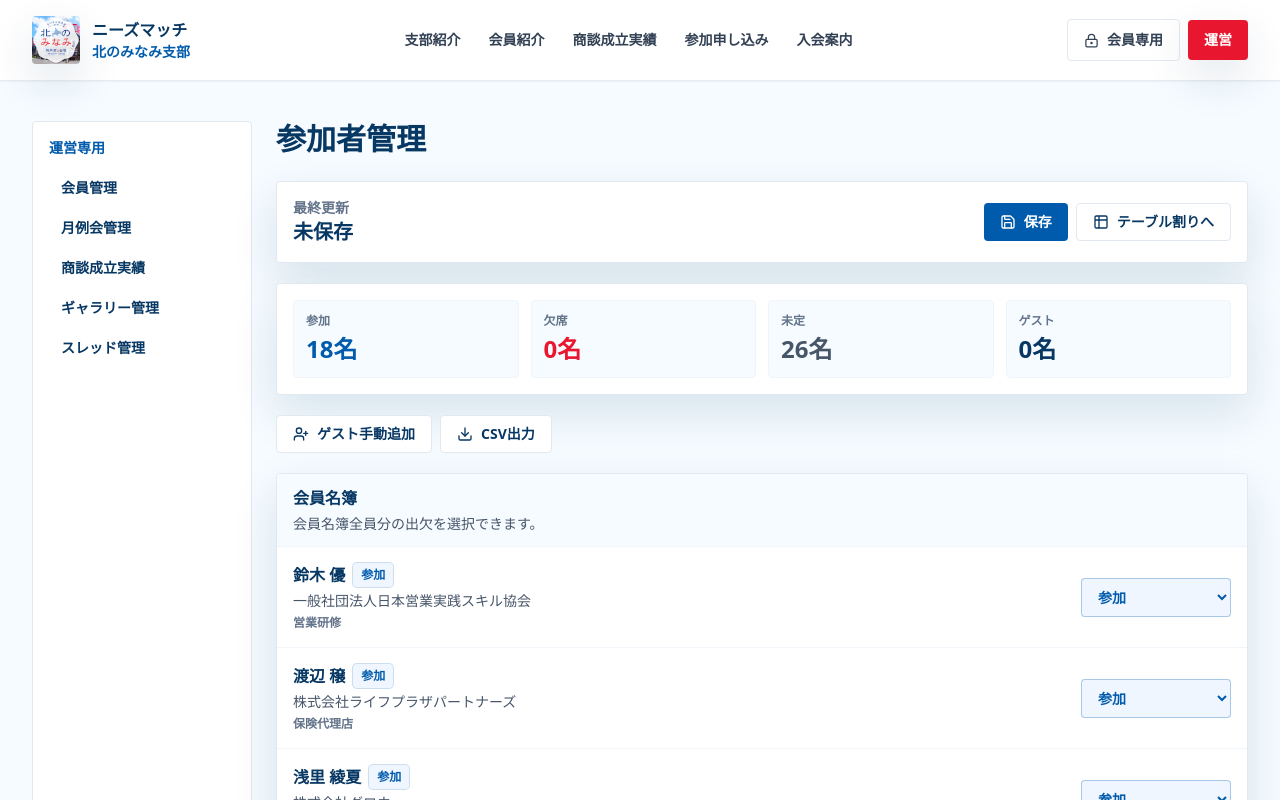
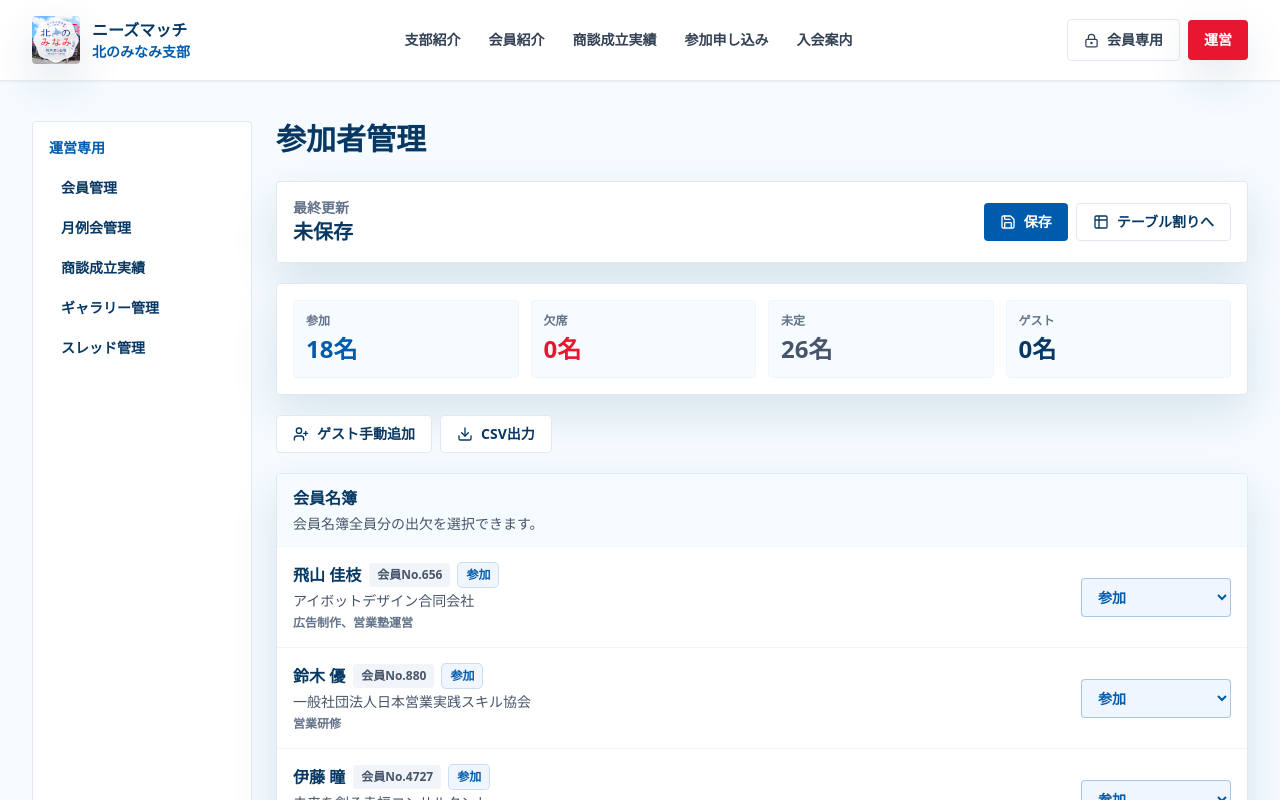
Before and after one commit to shimurasan99/needsmatch-kitanominami, a Next.js app: page /admin/meetings/meeting-2026-07/participants in a window 1280 px wide. Shown: the top 800 px of the page. Built offline with nearby package versions, Linux system fonts and the light colour scheme.

Commit message:
会員表示変更など

```diff
--- a/app/members/[id]/page.tsx
+++ b/app/members/[id]/page.tsx
@@ -13,7 +13,7 @@ export default function MemberDetailPage({ params }: { params: { id: string } })
       <div className="grid gap-8 rounded border border-slate-200 bg-white p-6 shadow-soft md:grid-cols-[240px_1fr]">
         <Image src={member.profileImageUrl} alt={member.name} width={320} height={320} className="aspect-square w-full rounded object-cover" />
         <div>
-          <p className="text-sm font-bold text-forest">{member.memberNo}</p>
+          <p className="text-sm font-bold text-forest">会員No.{member.memberNo}</p>
           <h1 className="mt-2 text-4xl font-black text-deep">{member.name}</h1>
           <p className="mt-2 text-slate-600">{member.kana}</p>
           <div className="mt-5 flex flex-wrap gap-2">
--- a/components/admin/member-edit-form.tsx
+++ b/components/admin/member-edit-form.tsx
@@ -44,7 +44,7 @@ export function MemberEditForm({ member }: { member: Member }) {
     <div className="grid gap-6 lg:grid-cols-[260px_1fr]">
       <aside className="rounded border border-slate-200 bg-white p-5 shadow-soft">
         <Image src={profileImageUrl || "/images/member-1.svg"} alt={member.name} width={260} height={260} className="aspect-square w-full rounded object-cover" />
-        <p className="mt-4 text-xs font-bold text-forest">{member.memberNo}</p>
+        <p className="mt-4 text-xs font-bold text-forest">会員No.{member.memberNo}</p>
         <h2 className="mt-1 text-2xl font-black text-deep">{member.name}</h2>
         <p className="mt-1 text-sm text-slate-600">{member.email}</p>
       </aside>
--- a/components/admin/member-management.tsx
+++ b/components/admin/member-management.tsx
@@ -25,7 +25,7 @@ export function MemberManagement({ initialMembers }: { initialMembers: Member[]
     isTableLeader: false
   });
 
-  const sortedMembers = useMemo(() => members, [members]);
+  const sortedMembers = useMemo(() => [...members].sort((a, b) => Number(a.memberNo) - Number(b.memberNo)), [members]);
 
   function addMember(event: FormEvent<HTMLFormElement>) {
     event.preventDefault();
@@ -186,7 +186,7 @@ export function MemberManagement({ initialMembers }: { initialMembers: Member[]
                 <td className="p-3">
                   <div className="flex items-center gap-3">
                     <Image src={member.profileImageUrl} alt="" width={40} height={40} className="h-10 w-10 rounded object-cover" />
-                    <div><p className="font-bold">{member.name}</p><p className="text-xs text-slate-500">{member.memberNo}</p></div>
+                    <div><p className="font-bold">{member.name}</p><p className="text-xs text-slate-500">会員No.{member.memberNo}</p></div>
                   </div>
                 </td>
                 <td className="p-3">{member.industry}</td>
--- a/components/admin/participant-manager.tsx
+++ b/components/admin/participant-manager.tsx
@@ -85,6 +85,7 @@ export function ParticipantManager({
   }, [initialMembers, statuses]);
 
   const attendingMembers = useMemo(() => initialMembers.filter((member) => statuses[member.id] === "参加"), [initialMembers, statuses]);
+  const sortedMembers = useMemo(() => [...initialMembers].sort((a, b) => Number(a.memberNo) - Number(b.memberNo)), [initialMembers]);
   const totalAttendees = attendingMembers.length + guests.length;
 
   function updateStatus(memberId: string, status: MemberAttendanceStatus) {
@@ -240,13 +241,14 @@ export function ParticipantManager({
           <h2 className="font-black text-deep">会員名簿</h2>
           <p className="mt-1 text-sm text-slate-600">会員名簿全員分の出欠を選択できます。</p>
         </div>
-        {initialMembers.map((member) => {
+        {sortedMembers.map((member) => {
           const status = statuses[member.id] ?? "未定";
           return (
             <div key={member.id} className="grid gap-3 border-b border-slate-100 p-4 last:border-b-0 sm:grid-cols-[1fr_150px] sm:items-center">
               <div className="min-w-0">
                 <div className="flex flex-wrap items-center gap-2">
                   <p className="font-bold text-deep">{member.name}</p>
+                  <span className="rounded bg-slate-100 px-2 py-1 text-xs font-bold text-slate-600">会員No.{member.memberNo}</span>
                   <span className={`rounded px-2 py-1 text-xs font-bold ${statusBadgeClasses[status]}`}>{status}</span>
                 </div>
                 <p className="mt-1 text-sm text-slate-600">{member.company}</p>
--- a/components/members/member-directory.tsx
+++ b/components/members/member-directory.tsx
@@ -22,7 +22,7 @@ export function MemberDirectory({ initialMembers, q, major, role }: { initialMem
       if (major && member.majorIndustry !== major) return false;
       if (role && member.position !== role) return false;
       return true;
-    });
+    }).sort((a, b) => Number(a.memberNo) - Number(b.memberNo));
   }, [members, q, major, role]);
 
   return (
@@ -56,7 +56,7 @@ export function MemberDirectory({ initialMembers, q, major, role }: { initialMem
               <div className="flex gap-4">
                 <Image src={member.profileImageUrl} alt={member.name} width={96} height={96} className="h-20 w-20 rounded object-cover" />
                 <div>
-                  <p className="text-xs font-bold text-forest">{member.memberNo}</p>
+                  <p className="text-xs font-bold text-forest">会員No.{member.memberNo}</p>
                   <h2 className="mt-1 text-xl font-black text-deep">{member.name}</h2>
                   <p className="mt-1 text-sm text-slate-600">{member.position}</p>
                 </div>
--- a/lib/data/mock.ts
+++ b/lib/data/mock.ts
@@ -14,6 +14,7 @@ const memberProfileImages: Record<string, string> = {
   "佐藤 正人": "/images/members/m-sato-masato.jpg",
   "野口 貴之": "/images/members/m-noguchi-takayuki.jpg",
   "向畑 太輔": "/images/members/m-mukohata-taisuke.jpg",
+  "菅咲 伎桂": "/images/members/m-sugasaki-kika.jpg",
   "渡辺 匠": "/images/members/m-watanabe-takumi.jpg",
   "髙橋 惺司": "/images/members/m-takahashi-seiji.jpg",
   "山形 佳奈": "/images/members/m-yamagata-kana.jpg",
```
Also changed, not shown: public/images/members/m-sugasaki-kika.jpg (added).
